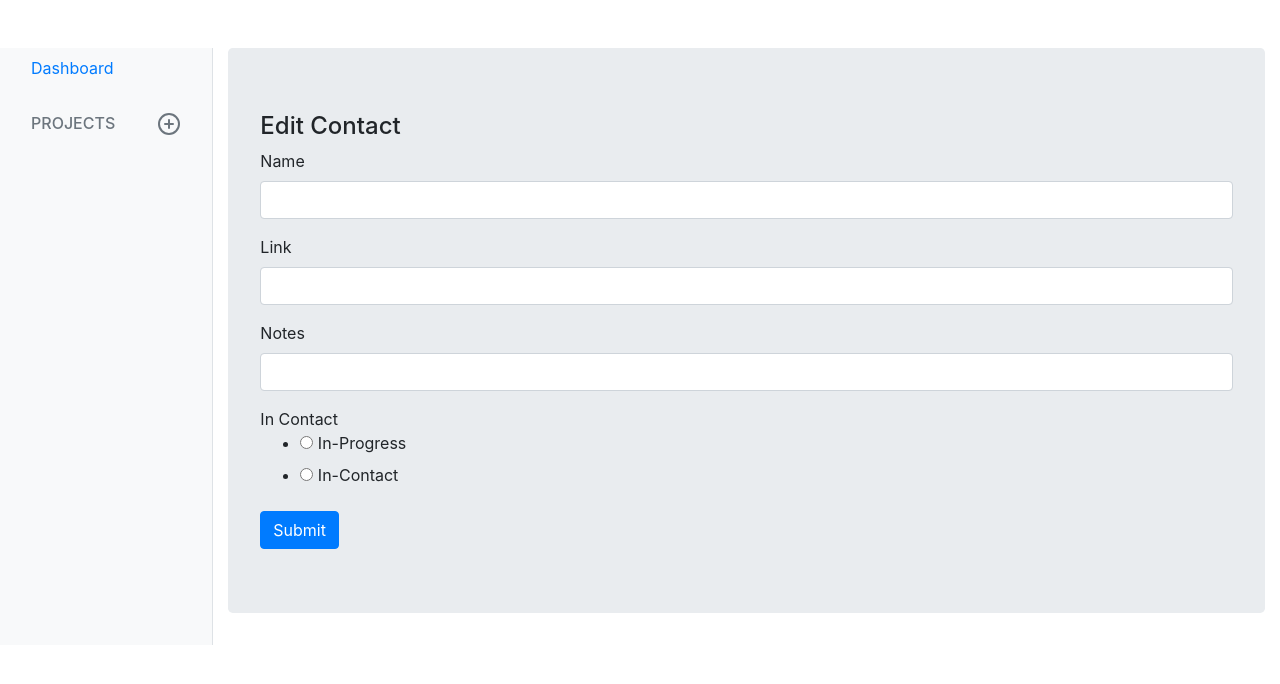
After one commit to christopher-kirkley/musicresearch, a Flask app: template templates/edit_contact.html in a window 1280 px wide. The commit adds this page. Shown: the top 684 px of the page. Run offline with Flask 2, Linux system fonts and the light colour scheme; the template is opened without the code that fills it: values that come from a table or form of the project are taken from there, others are empty; parts of the project's set-up code (start-up, migrations or seed data) failed here and were passed over; some libraries are stand-ins or nearby versions.

Commit message:
Added more routes: editing contacts, updating contacts, adding projects, updating projects, deletions. Added some styling.

```diff
--- a/app.py
+++ b/app.py
@@ -2,13 +2,16 @@ from flask import Flask, render_template, jsonify, request, redirect, url_for
 from sqlalchemy import create_engine, desc
 from sqlalchemy.orm import scoped_session, sessionmaker
 from sqlalchemy.ext.declarative import declarative_base
+from datetime import date
 
 from config import Config
-from forms import ContactForm
+from forms import ContactForm, ProjectForm
 
 app = Flask(__name__)
 
 config = Config()
+
+app.config['SECRET_KEY'] = config.SECRET_KEY
 
 SQLALCHEMY_DATABASE_URI = f"postgresql://{config.USERNAME}:{config.PASSWORD}@localhost:5432/{config.DATABASE}"
 
@@ -36,6 +39,10 @@ def index():
 @app.route('/add_project', methods=['GET', 'POST'])
 def add_project():
 
+    title = 'Add Project'
+
+    form = ProjectForm()
+
     if request.method == 'POST':
         name = request.form.get('name')
         link = request.form.get('link')
@@ -50,53 +57,102 @@ def add_project():
         db_session.add(new_project)
         db_session.commit()
 
-    return render_template('add_project.html')
+    return render_template('add_project.html', title=title, form=form)
 
-@app.route('/<int:id>', methods=['GET', 'POST'])
-def project(id):
+@app.route('/edit_project/<int:project_id>', methods=['GET', 'POST'])
+def edit_project(project_id):
 
-    if request.method == 'POST':
-        if request.form.get('submit'):
-            name = request.form.get('name')
-            link = request.form.get('link')
-            notes = request.form.get('notes')
-            in_contact = request.form.get('in-contact')
-            new_contact = Contact(
-                                project_id=id,
-                                name=name,
-                                link=link,
-                                notes=notes,
-                                in_contact=bool(int(in_contact)),
-                                active=bool(0))
-            db_session.add(new_contact)
-            db_session.commit()
-        if request.form.get('update'):
-            return 'x'
-        if request.form.get('delete'):
-            id_to_delete = request.form.get('id')
-            db_session.query(Contact).filter(Contact.contact_id==id_to_delete).delete()
-            db_session.commit()
-            return redirect(url_for('project', id=id))
+    title = 'Edit Project'
+
+    project_obj = db_session.query(Project).get(project_id)
+
+    form = ProjectForm(obj=project_obj)
+
+    if form.validate_on_submit():
+        form.populate_obj(project_obj)
+        project_obj.name=form.name.data
+        project_obj.evernote=form.evernote.data
+        project_obj.description=form.description.data
+        db_session.commit()
+    if request.form.get('delete'):
+        db_session.query(Project).filter(Project.project_id==project_id).delete()
+        db_session.commit()
+        return redirect(url_for('index'))
+
+    return render_template('add_project.html', title=title, form=form)
+
+@app.route('/<int:project_id>', methods=['GET', 'POST'])
+def project(project_id):
+
+    form = ContactForm()
+
+    if form.validate_on_submit():
+        new_contact = Contact(
+                            project_id=project_id,
+                            name=form.name.data,
+                            link=form.link.data,
+                            notes=form.notes.data,
+                            in_contact=bool(form.in_contact.data),
+                            active=bool(0))
+        db_session.add(new_contact)
+        db_session.commit()
+        return redirect(url_for('project', project_id=project_id))
+
+    contact_id = request.form.get('id')
+
+    if request.form.get('update'):
+        contact = db_session.query(Contact).get(contact_id)
+        today = date.today()
+        contact.checked = today
+        db_session.commit()
+    if request.form.get('edit'):
+        return redirect(url_for('edit_contact', contact_id=contact_id, project_id=project_id))
+    if request.form.get('delete'):
+        id_to_delete = request.form.get('id')
+        db_session.query(Contact).filter(Contact.contact_id==id_to_delete).delete()
+        db_session.commit()
+        return redirect(url_for('project', project_id=project_id))
 
     queued_contacts = (db_session
             .query(Contact)
-            .filter(Contact.project_id == id)
-            .filter(Contact.in_contact == 'false')
+            .filter(Contact.project_id == project_id)
+            # .filter(Contact.in_contact == 'false')
             .all()
             )
     current_contacts = (db_session
             .query(Contact)
-            .filter(Contact.project_id == id)
+            .filter(Contact.project_id == project_id)
             .filter(Contact.in_contact == 'true')
             .all()
             )
     project = (db_session
             .query(Project)
-            .filter(Project.project_id == id)
+            .filter(Project.project_id == project_id)
             .first()
             )
     return render_template('project.html', queued_contacts=queued_contacts,
-            current_contacts=current_contacts, project=project)
+            current_contacts=current_contacts, project=project, form=form)
+
+@app.route('/<int:project_id>/edit_contact/<int:contact_id>', methods=['GET', 'POST'])
+def edit_contact(project_id, contact_id):
+
+    contact_obj = db_session.query(Contact).get(contact_id)
+
+    form = ContactForm(obj=contact_obj)
+
+    if form.validate_on_submit():
+        form.populate_obj(contact_obj)
+        contact_obj.name=form.name.data
+        contact_obj.link=form.link.data
+        contact_obj.notes=form.notes.data
+        db_session.commit()
+        return redirect(url_for('project', project_id=project_id, contact_id=contact_id))
+
+    return render_template('edit_contact.html', form=form)
+
+@app.route('/_del_contact', methods=['GET'])
+def _del_contact():
+    return 'success'
 
 @app.route('/get_projects', methods=['GET'])
 def get_projects():
--- a/forms.py
+++ b/forms.py
@@ -1,7 +1,17 @@
-from wtforms import Form, BooleanField, StringField, validators, RadioField
+from flask_wtf import FlaskForm
+from wtforms import BooleanField, StringField, validators, RadioField, SubmitField, TextAreaField
+from wtforms.validators import DataRequired
 
-class ContactForm(Form):
-    name = StringField('Name', [validators.Length(min=4, max=25)])
-    link = StringField('Link', [validators.Length(min=4, max=200)])
-    notes = StringField('Name', [validators.Length(min=4, max=200)])
-    in_contact = RadioField(choices=[(1, 'In-Progress'),(2, 'In-Contact')])
+class ContactForm(FlaskForm):
+    name = StringField('Name', validators=[DataRequired()])
+    link = StringField('Link', validators=[DataRequired()])
+    notes = StringField('Notes', validators=[DataRequired()])
+    in_contact = RadioField(choices=[(0, 'In-Progress'),(1, 'In-Contact')], coerce=int)
+
+    submit = SubmitField('Submit')
+
+class ProjectForm(FlaskForm):
+    name = StringField('Name', validators=[DataRequired()])
+    evernote = StringField('Link', validators=[DataRequired()])
+    description = TextAreaField('Description', validators=[DataRequired()])
+    submit = SubmitField('Submit')
--- /dev/null
+++ b/templates/edit_contact.html
@@ -0,0 +1,29 @@
+{% extends "layout.html" %}
+{% block content %}
+<div class="jumbotron">
+	<h4 class="h4">Edit Contact</h4>
+	<div>
+	<form method="post" action="" enctype="multipart/form-data">
+	{{ form.hidden_tag() }}
+		<div class="form-group">
+			{{ form.name.label }}
+			{{ form.name(class="form-control") }}
+		</div>
+		<div class="form-group">
+			{{ form.link.label }}
+			{{ form.link(class="form-control") }}
+		</div>
+		<div class="form-group">
+			{{ form.notes.label }}
+			{{ form.notes(class="form-control") }}
+		</div>
+		<div>
+			{{ form.in_contact.label(class="form-check-label") }}
+			{{ form.in_contact }}
+		</div>
+		{{ form.submit(class="btn btn-primary") }}
+	</form>
+</div>
+</div>
+
+{% endblock %}
--- a/templates/index.html
+++ b/templates/index.html
@@ -3,7 +3,7 @@
 <ul class="list-group">
 	<h1>Projects</h1>
 	{% for project in projects %}
-	<li class="list-group-item"><a href="{{url_for('project', id=project.project_id)}}">{{ project.name }}</a></li>
+	<li class="list-group-item"><a href="{{url_for('project', project_id=project.project_id)}}">{{ project.name }}</a></li>
 	{% endfor %}
 </ul>
 {% endblock %}
--- a/templates/layout.html
+++ b/templates/layout.html
@@ -17,7 +17,7 @@
 			</li>
 			<li class="nav-item">
 			  <h6 class="sidebar-heading d-flex justify-content-between align-items-center px-3 mt-4 mb-1 text-muted">
-				<span>Projects</span>
+				<span>PROJECTS</span>
 				<a class="d-flex align-items-center text-muted" href={{ url_for('add_project') }}>
 				  <span data-feather="plus-circle"></span>
 				</a>
```
Also changed, not shown: templates/add_project.html (+16 -11 lines), templates/project.html (+55 -44 lines), 1 other file.
